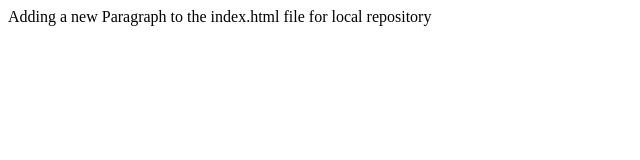
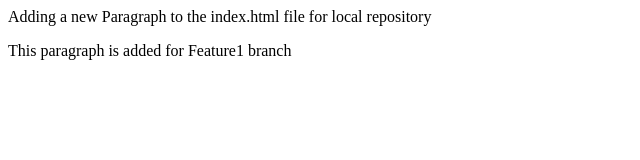
Before and after one commit to akash-citiustech/localrepo, a plain HTML site: page index.html in a window 1280 px wide. Shown: the whole page, without its empty margins (0-640 px from the left). Drawn offline with Linux system fonts and the light colour scheme.

Commit message:
Added new feature

```diff
--- a/index.html
+++ b/index.html
@@ -1 +1,2 @@
 <p>Adding a new Paragraph to the index.html file for local repository</p>
+<p>This paragraph is added for Feature1 branch</p>
```
